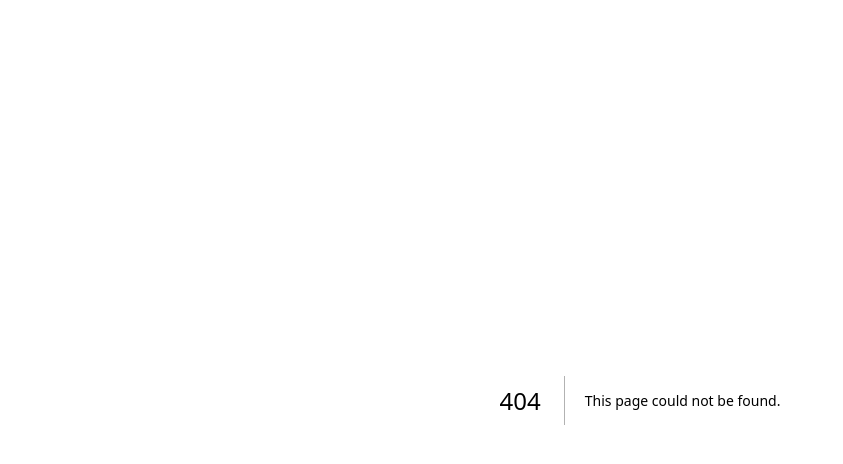
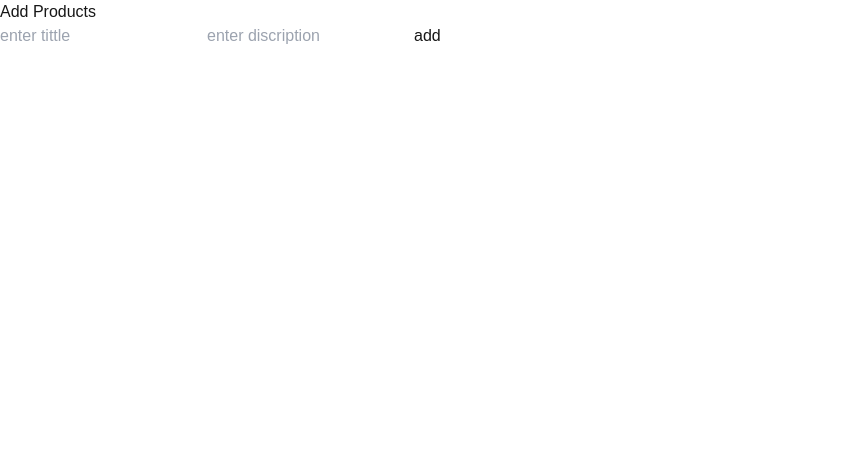
Before and after one commit to ramnarayansah123/testfordb, a Next.js app: page /addproduct in a window 1280 px wide. Before the commit this address had no page. Shown: the top 464 px of the page, without its empty margins (0-843 px from the left). Built offline with nearby package versions, Linux system fonts and the light colour scheme.

Commit message:
this is update

```diff
--- /dev/null
+++ b/src/app/addproduct/page.tsx
@@ -0,0 +1,27 @@
+"use client"
+
+
+import { useState } from "react"
+
+export default function Page(){
+    const [tittle,setTittle] =useState("");
+    const [description,setDescription] =useState("");
+
+    const addProduct=async ()=>{
+        console.log(tittle,description);
+        let result = await fetch("http://localhost:3000/api/users",{
+        method:"POST",
+        body:JSON.stringify({tittle,description})
+    })
+}
+    return(
+        <>
+        <div>
+        <h1>Add Products</h1>
+        <input type="text"onChange={(e)=>setTittle(e.target.value)} placeholder="enter tittle"></input>
+        <input type="text"onChange={(e)=>setDescription(e.target.value)} placeholder="enter discription"></input>
+        <button onClick={addProduct}>add</button>
+        </div>
+        </>
+    )
+}
```
